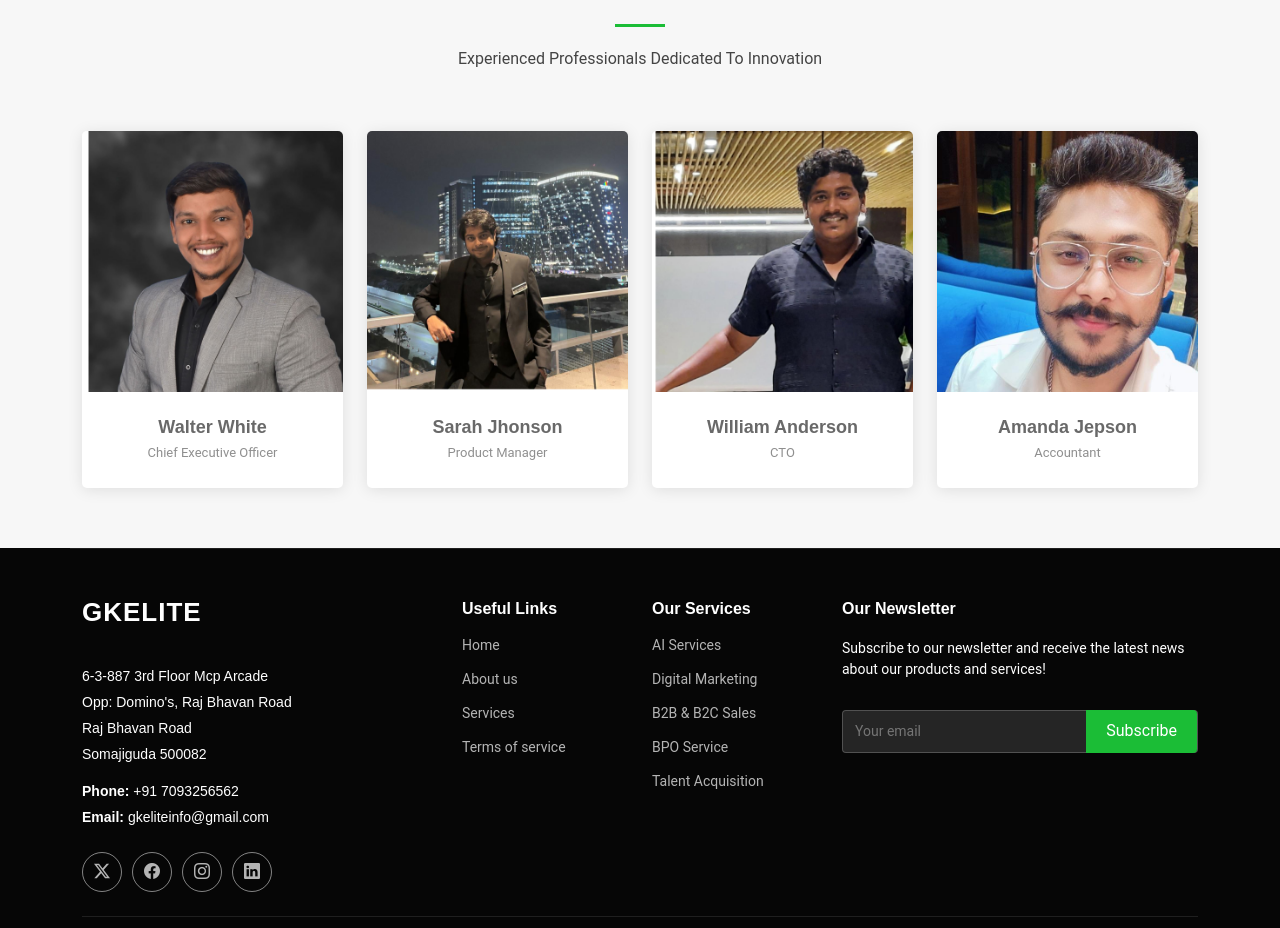
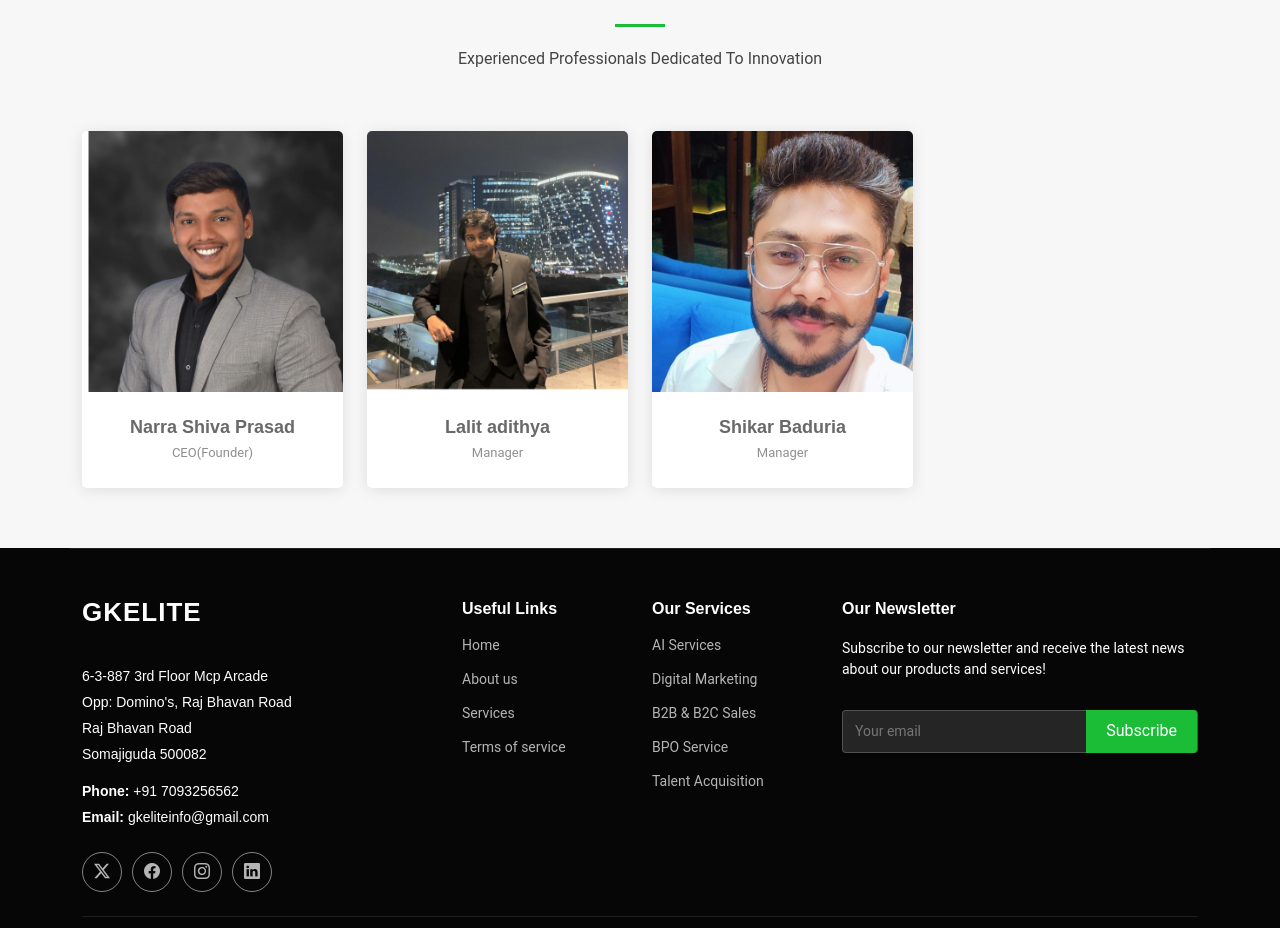
Before and after one commit to Sbose548/gkelite, a Next.js app: page /about in a window 1280 px wide. Shown: the part 2648-3576 px from the top of the page. Built offline with nearby package versions, Linux system fonts and the light colour scheme.

Commit message:
Update About.js

```diff
--- a/src/app/components/About.js
+++ b/src/app/components/About.js
@@ -131,8 +131,8 @@ const About = () => {
                                         </div>
                                     </div>
                                     <div className="member-info">
-                                        <h4>Walter White</h4>
-                                        <span>Chief Executive Officer</span>
+                                        <h4>Narra Shiva Prasad</h4>
+                                        <span>CEO(Founder)</span>
                                     </div>
                                 </div>
                             </div>
@@ -149,26 +149,8 @@ const About = () => {
                                         </div>
                                     </div>
                                     <div className="member-info">
-                                        <h4>Sarah Jhonson</h4>
-                                        <span>Product Manager</span>
-                                    </div>
-                                </div>
-                            </div>
-
-                            <div className="col-lg-3 col-md-6 d-flex align-items-stretch" data-aos="fade-up" data-aos-delay="300">
-                                <div className="team-member">
-                                    <div className="member-img">
-                                        <img src="/assets/img/team/team-3.png" className="img-fluid" alt="" />
-                                        <div className="social">
-                                            {/* <Link href=""><i className="bi bi-twitter-x"></i></Link>
-                                            <Link href=""><i className="bi bi-facebook"></i></Link>
-                                            <Link href=""><i className="bi bi-instagram"></i></Link> */}
-                                            <Link href=""><i className="bi bi-linkedin"></i></Link>
-                                        </div>
-                                    </div>
-                                    <div className="member-info">
-                                        <h4>William Anderson</h4>
-                                        <span>CTO</span>
+                                        <h4>Lalit adithya</h4>
+                                        <span>Manager</span>
                                     </div>
                                 </div>
                             </div>
@@ -185,8 +167,8 @@ const About = () => {
                                         </div>
                                     </div>
                                     <div className="member-info">
-                                        <h4>Amanda Jepson</h4>
-                                        <span>Accountant</span>
+                                        <h4>Shikar Baduria</h4>
+                                        <span>Manager</span>
                                     </div>
                                 </div>
                             </div>
```
